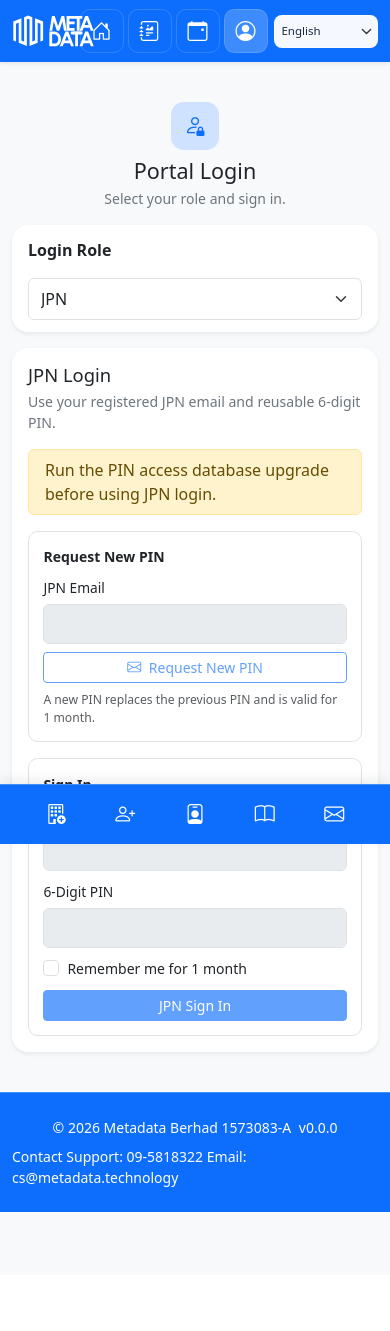
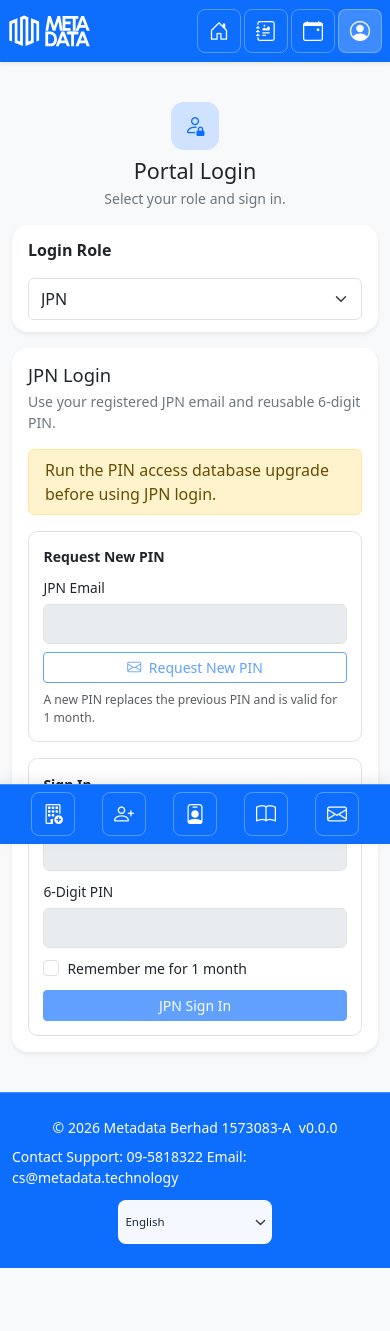
Before and after one commit to aidilazharo/esports, a PHP site: the page made by login.php in a window 390 px wide. Before the commit the page ends 1212 px from the top, so only its background shows below. Run offline with PHP 8.4, Linux system fonts and the light colour scheme; data that the repository does not hold is empty.

Commit message:
fix: use exclusive responsive navigation and faded mobile hero background

```diff
--- a/assets/css/mobile-split-navigation.css
+++ b/assets/css/mobile-split-navigation.css
@@ -124,3 +124,62 @@
   .mobile-top-nav, .mobile-bottom-nav { display: none !important; }
   body { padding-bottom: 0 !important; }
 }
+
+/* Public navigation shares Bootstrap's xl breakpoint; role layouts retain 768px. */
+.public-compact-language { display:none; }
+@media (min-width:1200px) {
+  .portal-public-navbar #mainNav { display:flex !important; }
+  .portal-public-navbar .mobile-top-nav,
+  .portal-public-footer .mobile-bottom-nav { display:none !important; }
+}
+@media (max-width:1199.98px) {
+  .portal-public-shell { padding-bottom:calc(63px + env(safe-area-inset-bottom,0px)); }
+  .portal-public-navbar #mainNav,
+  .portal-public-navbar .public-desktop-language { display:none !important; }
+  .portal-public-navbar > .container {
+    display:flex; flex-wrap:nowrap; align-items:center; justify-content:space-between;
+    min-width:0; gap:4px;
+  }
+  .portal-public-navbar .portal-navbar-brand { flex:0 1 auto; min-width:0; margin:0 auto 0 0; }
+  .portal-public-navbar .portal-navbar-logo { width:auto; max-width:100%; height:40px; object-fit:contain; }
+  .portal-public-navbar .mobile-top-nav { display:flex !important; flex:0 0 auto; align-items:center; }
+  .portal-public-navbar .mobile-nav-scroller,
+  .portal-public-footer .mobile-nav-scroller { display:flex; flex-wrap:nowrap; align-items:center; gap:4px; }
+  .portal-public-navbar .mobile-nav-link,
+  .portal-public-footer .mobile-nav-link {
+    display:inline-flex; flex:0 0 44px; width:44px; min-width:44px; height:44px;
+    min-height:44px; padding:0 !important; align-items:center; justify-content:center;
+    color:#fff; border:1px solid rgba(255,255,255,.3); border-radius:8px;
+    text-decoration:none; line-height:1;
+  }
+  .portal-public-navbar .mobile-nav-link .bi,
+  .portal-public-footer .mobile-nav-link .bi { font-size:1.25rem; margin:0 !important; }
+  .portal-public-navbar .mobile-nav-link.active,
+  .portal-public-navbar .mobile-nav-link:hover,
+  .portal-public-footer .mobile-nav-link.active,
+  .portal-public-footer .mobile-nav-link:hover { color:#fff; background:#ffffff33; }
+  .portal-public-navbar .mobile-nav-link:focus-visible,
+  .portal-public-footer .mobile-nav-link:focus-visible { outline:3px solid #ffca2c; outline-offset:2px; }
+  .portal-public-footer .mobile-bottom-nav {
+    display:block !important; position:fixed; left:0; right:0; bottom:0; z-index:1030;
+    padding:7px 8px calc(8px + env(safe-area-inset-bottom,0px));
+    background:#0d6efd; border-top:1px solid #ffffff38;
+  }
+  .portal-public-footer .mobile-nav-scroller { justify-content:space-evenly; overflow-x:auto; }
+  .portal-public-shell .portal-public-footer { background:#0d6efd !important; color:#fff; }
+  .portal-public-shell .portal-public-footer .text-secondary { color:#fff !important; }
+  .public-compact-language { display:flex; justify-content:center; margin-top:12px; }
+  .public-compact-language .portal-language-select-wrap { margin:0; }
+  .public-compact-language .portal-language-select { width:154px; min-height:44px; }
+}
+@media (max-width:575.98px) {
+  .portal-public-navbar > .container { padding-inline:8px; }
+  .portal-public-navbar .portal-navbar-logo { height:32px; max-width:100%; }
+  .portal-public-navbar .mobile-nav-scroller { gap:3px; }
+}
+@media print {
+  .portal-public-navbar .mobile-top-nav,
+  .portal-public-footer .mobile-bottom-nav,
+  .public-compact-language { display:none !important; }
+  .portal-public-shell { padding-bottom:0 !important; }
+}
--- a/includes/footer.php
+++ b/includes/footer.php
@@ -5,6 +5,9 @@
         <span>&copy; <?= date('Y') ?> Metadata Berhad 1573083-A <span class="ms-1">v<?= htmlspecialchars(websiteVersion(), ENT_QUOTES, 'UTF-8') ?></span></span>
         <span><?= htmlspecialchars(portalT('Contact Support'), ENT_QUOTES, 'UTF-8') ?>: 09-5818322 <?= htmlspecialchars(portalT('Email'), ENT_QUOTES, 'UTF-8') ?>: cs@metadata.technology</span>
     </div>
+    <div class="container public-compact-language">
+        <?= portalLanguageSelector('portal-footer-language-select') ?>
+    </div>
     <?= mobileNavigationBar($mobilePublicSecondary, 'Secondary mobile navigation', 'bottom') ?>
 </footer>
 <script src="https://cdn.jsdelivr.net/npm/bootstrap@5.3.3/dist/js/bootstrap.bundle.min.js"></script>
--- a/includes/header.php
+++ b/includes/header.php
@@ -799,7 +799,7 @@ $adminPages = ['dashboard.php','payments.php','admin.php','programmes.php','cert
     <link href="https://cdn.jsdelivr.net/npm/bootstrap-icons@1.11.3/font/bootstrap-icons.min.css" rel="stylesheet">
     <link href="assets/css/style.css" rel="stylesheet">
     <link href="assets/css/mobile-icon-links.css?v=2" rel="stylesheet">
-    <link href="assets/css/mobile-split-navigation.css?v=2" rel="stylesheet">
+    <link href="assets/css/mobile-split-navigation.css?v=3" rel="stylesheet">
     <?= portalLanguageAssets() ?>
 
     <style>
@@ -838,7 +838,7 @@ $adminPages = ['dashboard.php','payments.php','admin.php','programmes.php','cert
         }
     </style>
 </head>
-<body class="bg-light d-flex flex-column min-vh-100">
+<body class="bg-light d-flex flex-column min-vh-100 portal-public-shell">
 <div
     id="portalPageLoadProgress"
     role="progressbar"
@@ -968,16 +968,14 @@ $adminPages = ['dashboard.php','payments.php','admin.php','programmes.php','cert
     });
 })();
 </script>
-<nav class="navbar navbar-expand-xl navbar-dark bg-primary shadow-sm sticky-top">
+<nav class="navbar navbar-expand-xl navbar-dark bg-primary shadow-sm sticky-top portal-public-navbar">
 <div class="container">
     <a class="navbar-brand portal-navbar-brand" href="/index.php" aria-label="<?= e(APP_NAME) ?> home">
         <img src="assets/images/logo.svg" alt="Metadata Berhad" class="portal-navbar-logo" width="180" height="44">
         <span class="visually-hidden"><?= e(APP_NAME) ?></span>
     </a>
     <?= mobileNavigationBar($mobilePublicPrimary, 'Primary mobile navigation', 'top') ?>
-    <button class="navbar-toggler" type="button" data-bs-toggle="collapse" data-bs-target="#mainNav" aria-controls="mainNav" aria-expanded="false" aria-label="Toggle navigation"><span class="navbar-toggler-icon"></span></button>
-
-    <div class="collapse navbar-collapse" id="mainNav">
+    <div class="navbar-collapse" id="mainNav">
         <ul class="navbar-nav ms-auto align-items-xl-center">
             <li class="nav-item"><a class="nav-link <?= $currentPage === 'index.php' ? 'active' : '' ?>" href="/index.php"><?= e(portalT('Home')) ?></a></li>
 
@@ -1106,7 +1104,7 @@ $adminPages = ['dashboard.php','payments.php','admin.php','programmes.php','cert
             </li>
         </ul>
     </div>
-    <?= portalLanguageSelector() ?>
+    <div class="public-desktop-language"><?= portalLanguageSelector() ?></div>
 </div>
 </nav>
 
--- a/includes/portal_language.php
+++ b/includes/portal_language.php
@@ -214,7 +214,7 @@ function portalT(string $english): string
  * The client persists a strictly allowlisted language cookie and reloads
  * the original PHP route, including from cached /html/*.html snapshots.
  */
-function portalLanguageSelector(): string
+function portalLanguageSelector(string $id = 'portal-language-select'): string
 {
     $e = static fn($value): string =>
         htmlspecialchars((string)$value, ENT_QUOTES | ENT_SUBSTITUTE, 'UTF-8');
@@ -236,9 +236,9 @@ function portalLanguageSelector(): string
         'ta' => 'தமிழ்',
     ];
     $html = '<div class="portal-language-select-wrap">'
-        . '<label class="visually-hidden" for="portal-language-select">'
+        . '<label class="visually-hidden" for="' . $e($id) . '">'
         . $e(portalT('Language')) . '</label>'
-        . '<select id="portal-language-select" class="form-select form-select-sm portal-language-select"'
+        . '<select id="' . $e($id) . '" class="form-select form-select-sm portal-language-select"'
         . ' aria-label="' . $e(portalT('Language')) . '"'
         . ' data-portal-language-select data-return-url="' . $e($url) . '">';
     foreach ($options as $code => $name) {
```
Also changed, not shown: docs/public-navigation.md (+4 -0 lines), index.php (+17 -0 lines), tests/public_navigation_test.php (+15 -0 lines).
